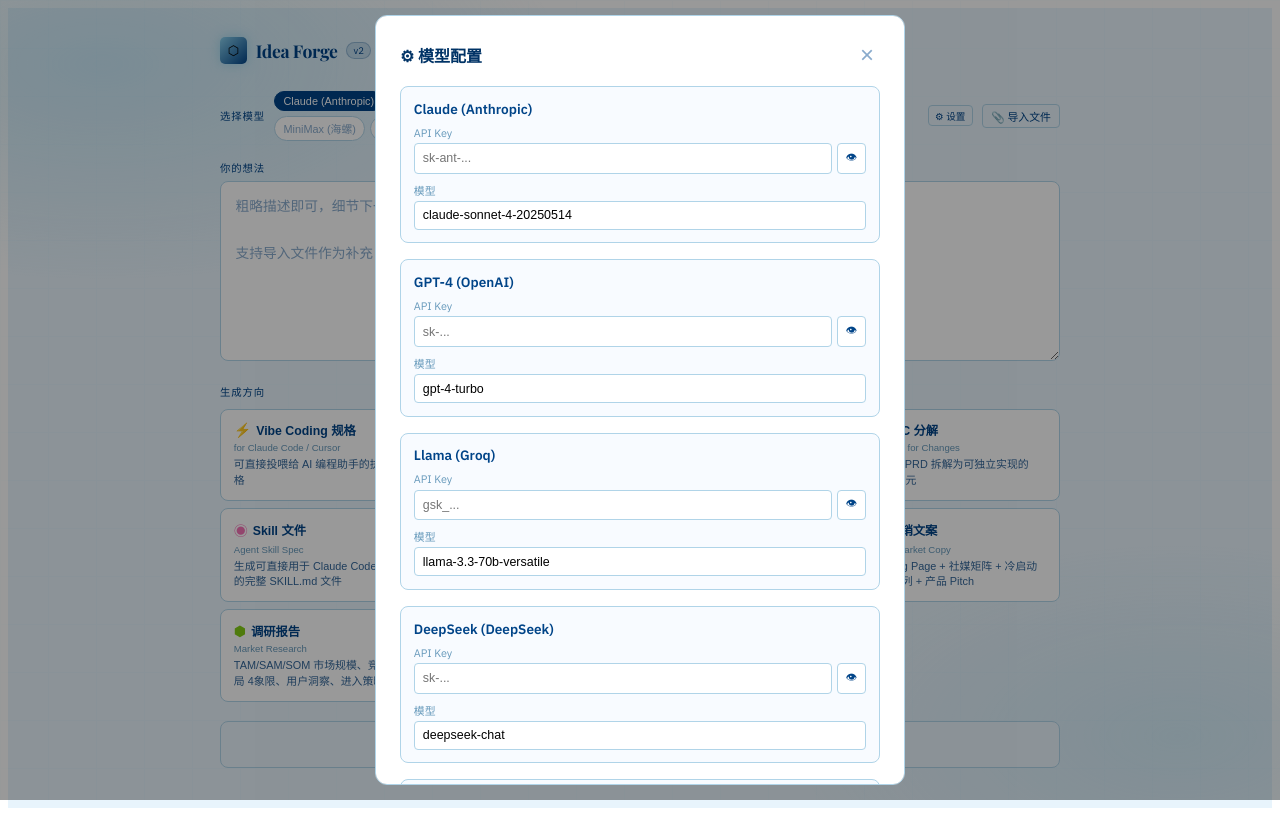
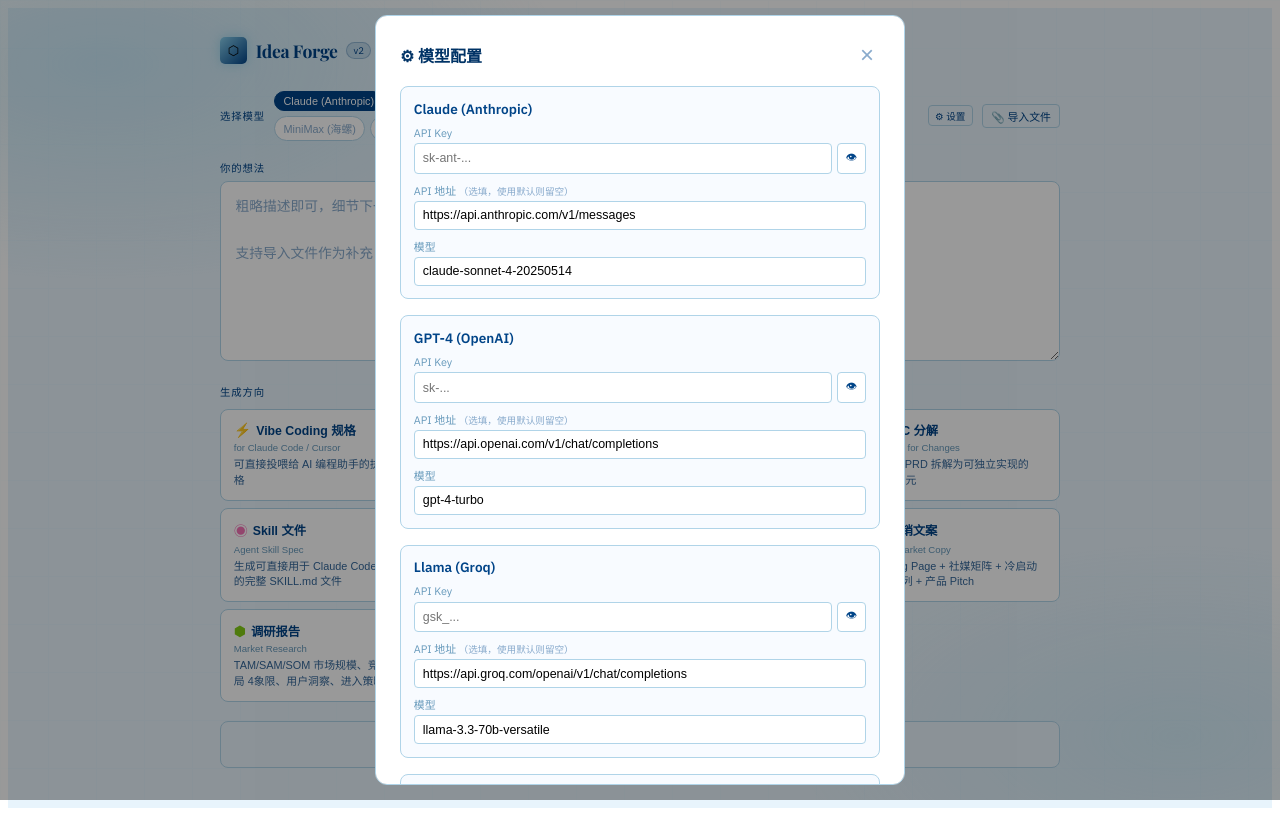
Before and after one commit to motoke215/idea-forge, a React (Vite) app: page / in a window 1280 px wide. Both pictures are taken after a click on the button "⚙ 设置". Built offline with nearby package versions, Linux system fonts and the light colour scheme.

Commit message:
fix: 添加URL配置字段 + 修复错误状态不显示问题
1. 设置面板新增"API地址"输入框(选填)，支持自定义API端点
2. HTTP错误时设置phase为output，确保错误信息可见
3. catch块异常时也切换到output phase显示错误

```diff
--- a/idea-forge.jsx
+++ b/idea-forge.jsx
@@ -359,9 +359,11 @@
         setDebugInfo(dbg + `\n\n❌ ${errMsg}`);
         setGenStatus("error");
         setGenError(errMsg);
+        setPhase("output"); // 切换到 output phase 以显示错误
         return;
       }
 
+      // 流式响应处理
       setGenStatus("streaming");
       setDebugInfo(dbg + `\n\n✓ 已连接，正在接收数据...`);
       const reader = resp.body.getReader();
@@ -391,6 +393,7 @@
       const errMsg = e.message || "生成失败";
       setGenError(errMsg);
       setDebugInfo(prev => prev + `\n\n❌ 异常: ${errMsg}`);
+      setPhase("output"); // 切换到 output phase 以显示错误
     }
   };
 
@@ -516,6 +519,7 @@
                 <div key={key} style={{background:"#F8FBFF",border:"1px solid #B0D4E8",borderRadius:8,padding:"0.8rem"}}>
                   <div style={{fontSize:"0.85rem",color:"#004488",marginBottom:"0.5rem",fontWeight:600}}>{model.name}</div>
                   <div style={{marginBottom:"0.5rem"}}><div style={{fontSize:"0.68rem",color:"#6699BB",marginBottom:"0.2rem"}}>API Key</div><div style={{display:"flex",gap:"0.3rem"}}><input type={showKeyIds[key] ? "text" : "password"} value={modelConfigs[key]?.key || ""} onChange={(e) => updateModelConfig(key, "key", e.target.value)} placeholder={model.keyPlaceholder || "输入 API Key"} style={{flex:1,padding:"0.4rem 0.5rem",border:"1px solid #B0D4E8",borderRadius:4,fontSize:"0.78rem",background:"#FFFFFF",color:"#000",boxSizing:"border-box"}} /><button onClick={() => toggleShowKey(key)} style={{padding:"0.3rem 0.5rem",border:"1px solid #B0D4E8",borderRadius:4,background:"#FFFFFF",cursor:"pointer",fontSize:"0.7rem",color:"#004488"}}>{showKeyIds[key] ? "🔒" : "👁"}</button></div></div>
+                  <div style={{marginBottom:"0.5rem"}}><div style={{fontSize:"0.68rem",color:"#6699BB",marginBottom:"0.2rem"}}>API 地址 <span style={{fontSize:"0.6rem",color:"#88AACC"}}>（选填，使用默认则留空）</span></div><input type="text" value={modelConfigs[key]?.url || model.url || ""} onChange={(e) => updateModelConfig(key, "url", e.target.value)} placeholder={model.url || "https://..."} style={{width:"100%",padding:"0.4rem 0.5rem",border:"1px solid #B0D4E8",borderRadius:4,fontSize:"0.78rem",background:"#FFFFFF",color:"#000",boxSizing:"border-box"}} /></div>
                   {model.models ? (<div><div style={{fontSize:"0.68rem",color:"#6699BB",marginBottom:"0.2rem"}}>选择模型</div><select value={modelConfigs[key]?.model || model.defaultModel || ""} onChange={(e) => updateModelConfig(key, "model", e.target.value)} style={{width:"100%",padding:"0.4rem 0.5rem",border:"1px solid #B0D4E8",borderRadius:4,fontSize:"0.78rem",background:"#FFFFFF",color:"#000",boxSizing:"border-box"}}>{model.models.map(m => <option key={m} value={m}>{m}</option>)}</select></div>) : (<div><div style={{fontSize:"0.68rem",color:"#6699BB",marginBottom:"0.2rem"}}>模型</div><input type="text" value={modelConfigs[key]?.model || model.defaultModel || ""} onChange={(e) => updateModelConfig(key, "model", e.target.value)} placeholder={model.defaultModel || "如: gpt-4-turbo"} style={{width:"100%",padding:"0.4rem 0.5rem",border:"1px solid #B0D4E8",borderRadius:4,fontSize:"0.78rem",background:"#FFFFFF",color:"#000",boxSizing:"border-box"}} /></div>)}
                 </div>
               ))}
```
